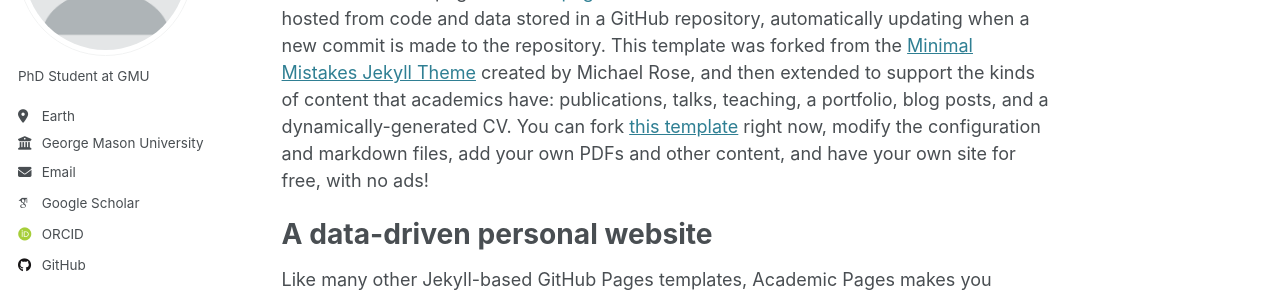
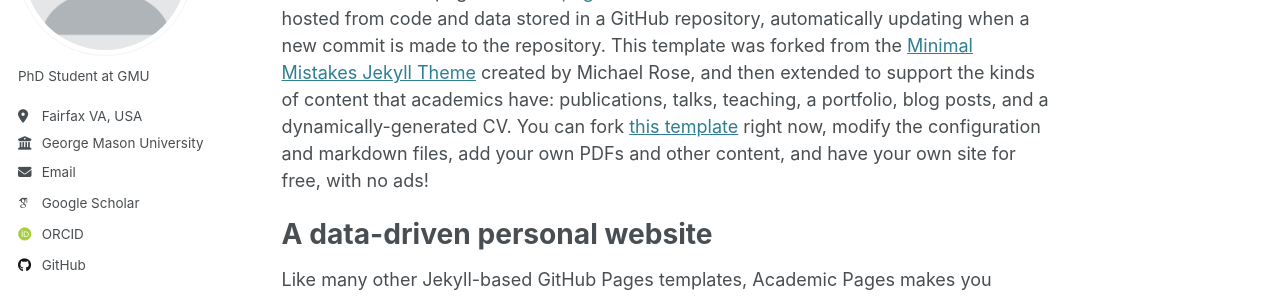
Before and after one commit to kamari/kamari.github.io, a Jekyll site: the page built from _pages/about.md, in a window 1280 px wide. Shown: the part 225-522 px from the top of the page. Built offline with Jekyll 4.4.1, drawn with Linux system fonts in a browser that asks for light colours; some web fonts are replaced.

Commit message:
Update _config.yml

```diff
--- a/_config.yml
+++ b/_config.yml
@@ -24,7 +24,7 @@
   # Biographic information
   avatar           : "profile.png"
   bio              : "PhD Student at GMU"
-  location         : "Earth"
+  location         : "Fairfax VA, USA"
   employer         : "George Mason University"
   uri              : # https://www.gmu.edu
   email            : "akamari@gmu.edu"
```
